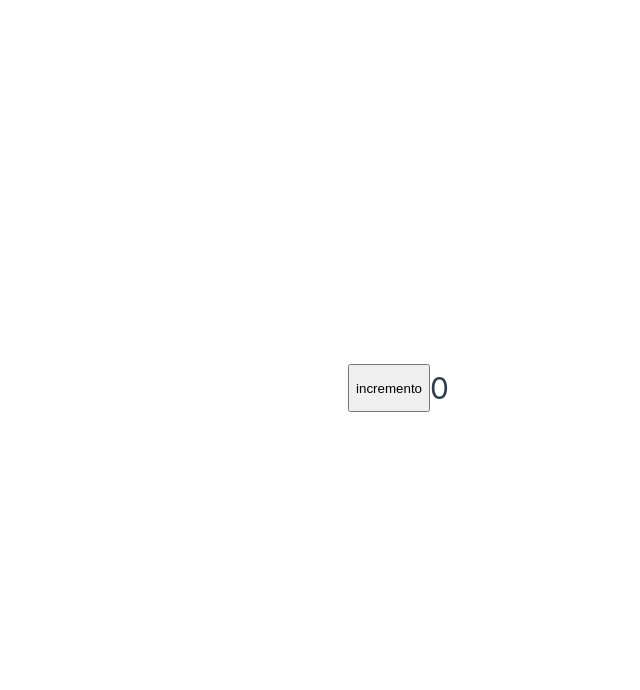
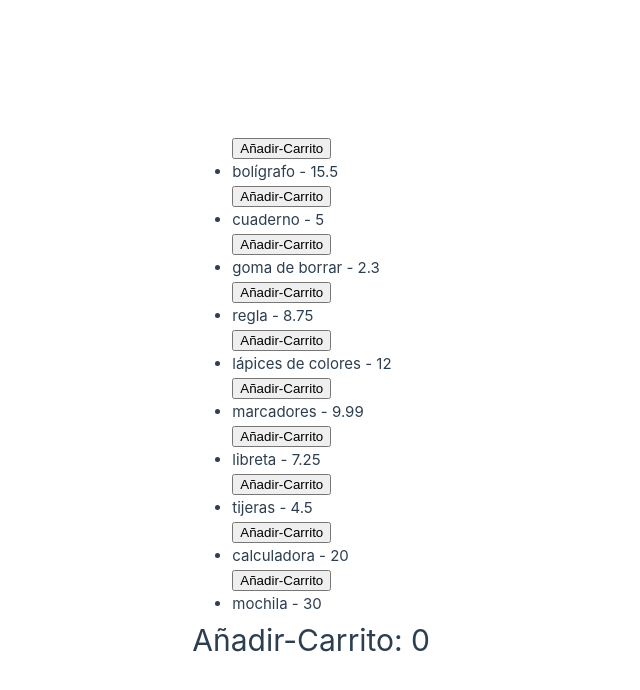
Before and after one commit to JoseDavidFull/Codigo, a Vue app in the folder DesarrolloWeb/mi_primer_vue/: page / in a window 1280 px wide. Shown: the top 690 px of the page, without its empty margins (210-850 px from the left). Built offline with nearby package versions, Linux system fonts and the light colour scheme.

Commit message:
añadiendo nuevos datos

```diff
--- a/DesarrolloWeb/mi_primer_vue/src/App.vue
+++ b/DesarrolloWeb/mi_primer_vue/src/App.vue
@@ -1,35 +1,41 @@
-<script setup>
-import { ref } from 'vue';
+<script setup lang="js">
+import { ref } from "vue";
 
+const Producto = [
+  { name: "bolígrafo", price: 15.5 },
+  { name: "cuaderno", price: 5.0 },
+  { name: "goma de borrar", price: 2.3 },
+  { name: "regla", price: 8.75 },
+  { name: "lápices de colores", price: 12.0 },
+  { name: "marcadores", price: 9.99 },
+  { name: "libreta", price: 7.25 },
+  { name: "tijeras", price: 4.5 },
+  { name: "calculadora", price: 20.0 },
+  { name: "mochila", price: 30.0 }
+];
 
-/*Crea un componente llamado BotonContador. */
+const seguimiento = ref([]);
+const suma = ref(0);
 
-const contador = ref(0)
+const añadir = (index) => {
+  seguimiento.value.push(index);
+  total(); // Llamada a la función total para actualizar el total
+};
 
-const incremento = () =>{
-    contador.value++
-    seguimiento.value.push(contador.value)
-
-}
-
-const seguimiento = ref([])
-
+const total = () => {
+  suma.value = seguimiento.value.reduce((acc, item) => acc + item.price, 0);
+};
 </script>
 
-
 <template>
-    <button @click="incremento"> incremento</button>
-    <h1>{{ contador }}</h1>
-
-    <br>
-    <ul>
-      <li v-for="valor in seguimiento" :key="valor">
-        {{ valor }}
-      </li>
+  <div>
+    <ul v-for="index in Producto" :key="index.name">
+      <button @click="añadir(index)">Añadir-Carrito</button>
+      <li>{{ index.name }} - {{ index.price }}</li>
     </ul>
+    <ul v-for="index in seguimiento" :key="index.name">
+      <li>{{ index.name }} - {{ index.price }}</li>
+    </ul>
+    <h1>Añadir-Carrito:  {{ suma }}</h1>
+  </div>
 </template>
-
-<style>
-
-
-</style>
```
Also changed, not shown: DesarrolloWeb/mi_primer_vue/src/components/Hijo.vue (deleted, +0 -7 lines), DesarrolloWeb/mi_primer_vue/src/ejercicios.js (+66 -52 lines).
